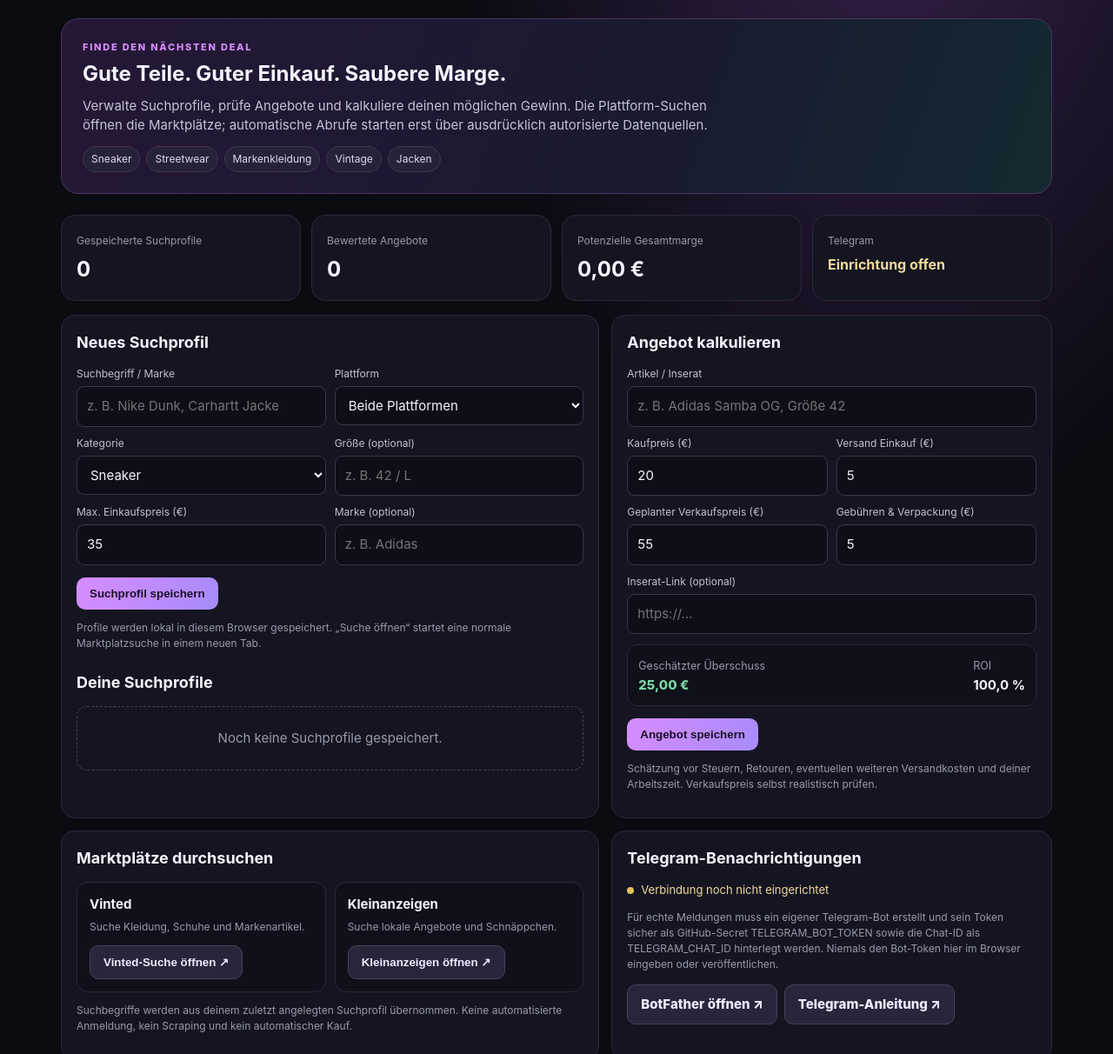
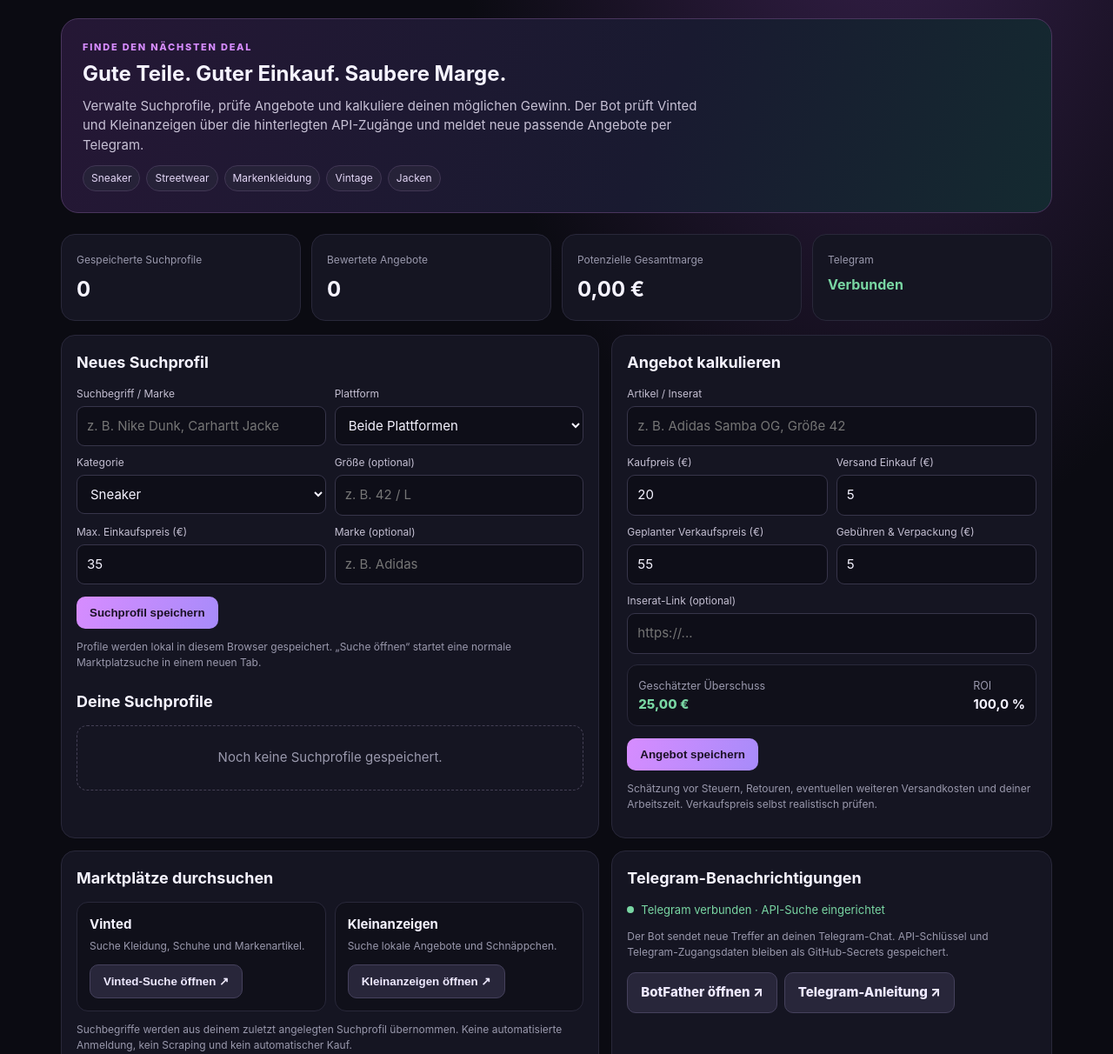
Before and after one commit to Ghoat199/vyn-fashion-scout, a plain HTML site: page index.html in a window 1280 px wide. Shown: the part 88-1300 px from the top of the page at 87% size. Drawn offline with Linux system fonts and the light colour scheme.

Commit message:
Update dashboard connection status

```diff
--- a/index.html
+++ b/index.html
@@ -13,8 +13,8 @@ footer{margin-top:18px;color:var(--muted);font-size:11px}
 </head>
 <body><main>
 <header class="top"><div class="brand"><div class="mark">FS</div><div><div class="eyebrow">Fashion Reselling Assistant</div><h1>Fashion Snipe</h1></div></div><div class="pill">Vinted · Kleinanzeigen · Kleidung & Schuhe</div></header>
-<section class="hero"><div class="eyebrow">Finde den nächsten Deal</div><h2>Gute Teile. Guter Einkauf. Saubere Marge.</h2><p>Verwalte Suchprofile, prüfe Angebote und kalkuliere deinen möglichen Gewinn. Die Plattform-Suchen öffnen die Marktplätze; automatische Abrufe starten erst über ausdrücklich autorisierte Datenquellen.</p><div class="chips"><span class="chip">Sneaker</span><span class="chip">Streetwear</span><span class="chip">Markenkleidung</span><span class="chip">Vintage</span><span class="chip">Jacken</span></div></section>
-<section class="stats"><div class="stat"><span>Gespeicherte Suchprofile</span><strong id="statProfiles">0</strong></div><div class="stat"><span>Bewertete Angebote</span><strong id="statOffers">0</strong></div><div class="stat"><span>Potenzielle Gesamtmarge</span><strong id="statProfit">0 €</strong></div><div class="stat"><span>Telegram</span><strong style="font-size:16px;color:#f0d99b">Einrichtung offen</strong></div></section>
+<section class="hero"><div class="eyebrow">Finde den nächsten Deal</div><h2>Gute Teile. Guter Einkauf. Saubere Marge.</h2><p>Verwalte Suchprofile, prüfe Angebote und kalkuliere deinen möglichen Gewinn. Der Bot prüft Vinted und Kleinanzeigen über die hinterlegten API-Zugänge und meldet neue passende Angebote per Telegram.</p><div class="chips"><span class="chip">Sneaker</span><span class="chip">Streetwear</span><span class="chip">Markenkleidung</span><span class="chip">Vintage</span><span class="chip">Jacken</span></div></section>
+<section class="stats"><div class="stat"><span>Gespeicherte Suchprofile</span><strong id="statProfiles">0</strong></div><div class="stat"><span>Bewertete Angebote</span><strong id="statOffers">0</strong></div><div class="stat"><span>Potenzielle Gesamtmarge</span><strong id="statProfit">0 €</strong></div><div class="stat"><span>Telegram</span><strong style="font-size:16px;color:#79d6a3">Verbunden</strong></div></section>
 <div class="layout">
 <section class="panel"><h2>Neues Suchprofil</h2><div class="fieldgrid">
 <div><label for="query">Suchbegriff / Marke</label><input id="query" placeholder="z. B. Nike Dunk, Carhartt Jacke"></div>
@@ -36,10 +36,10 @@ footer{margin-top:18px;color:var(--muted);font-size:11px}
 <div class="platform"><b>Vinted</b><p>Suche Kleidung, Schuhe und Markenartikel.</p><button class="secondary" id="openVinted">Vinted-Suche öffnen ↗</button></div>
 <div class="platform"><b>Kleinanzeigen</b><p>Suche lokale Angebote und Schnäppchen.</p><button class="secondary" id="openKlein">Kleinanzeigen öffnen ↗</button></div>
 </div><p class="note">Suchbegriffe werden aus deinem zuletzt angelegten Suchprofil übernommen. Keine automatisierte Anmeldung, kein Scraping und kein automatischer Kauf.</p></section>
-<section class="panel"><h2>Telegram-Benachrichtigungen</h2><div class="status"><span class="dot"></span> Verbindung noch nicht eingerichtet</div><p class="note">Für echte Meldungen muss ein eigener Telegram-Bot erstellt und sein Token sicher als GitHub-Secret TELEGRAM_BOT_TOKEN sowie die Chat-ID als TELEGRAM_CHAT_ID hinterlegt werden. Niemals den Bot-Token hier im Browser eingeben oder veröffentlichen.</p><div class="actions"><a class="button secondary" href="https://t.me/BotFather" target="_blank" rel="noopener">BotFather öffnen ↗</a><a class="button secondary" href="https://core.telegram.org/bots" target="_blank" rel="noopener">Telegram-Anleitung ↗</a></div></section>
+<section class="panel"><h2>Telegram-Benachrichtigungen</h2><div class="status" style="color:#79d6a3"><span class="dot" style="background:#79d6a3"></span> Telegram verbunden · API-Suche eingerichtet</div><p class="note">Der Bot sendet neue Treffer an deinen Telegram-Chat. API-Schlüssel und Telegram-Zugangsdaten bleiben als GitHub-Secrets gespeichert.</p><div class="actions"><a class="button secondary" href="https://t.me/BotFather" target="_blank" rel="noopener">BotFather öffnen ↗</a><a class="button secondary" href="https://core.telegram.org/bots" target="_blank" rel="noopener">Telegram-Anleitung ↗</a></div></section>
 <section class="panel wide"><h2>Deine bewerteten Angebote</h2><div id="offers" class="list"><div class="empty">Noch keine Angebote gespeichert.</div></div></section>
 </div>
-<footer>Fashion Snipe · Version 0.1 · Deine lokalen Suchprofile und Kalkulationen bleiben in diesem Browser. Automatische Marktplatzsuche ist erst nach Freigabe einer offiziellen oder sonst autorisierten Datenquelle möglich.</footer>
+<footer>Fashion Snipe · Version 0.1 · Deine lokalen Suchprofile und Kalkulationen bleiben in diesem Browser. Automatische Marktplatzsuche läuft über die verbundenen Drittanbieter-APIs. Nutzungsbedingungen der Marktplätze beachten.</footer>
 </main>
 <script>
 const $=id=>document.getElementById(id),KEY='fashion_snipe_v1';
```
